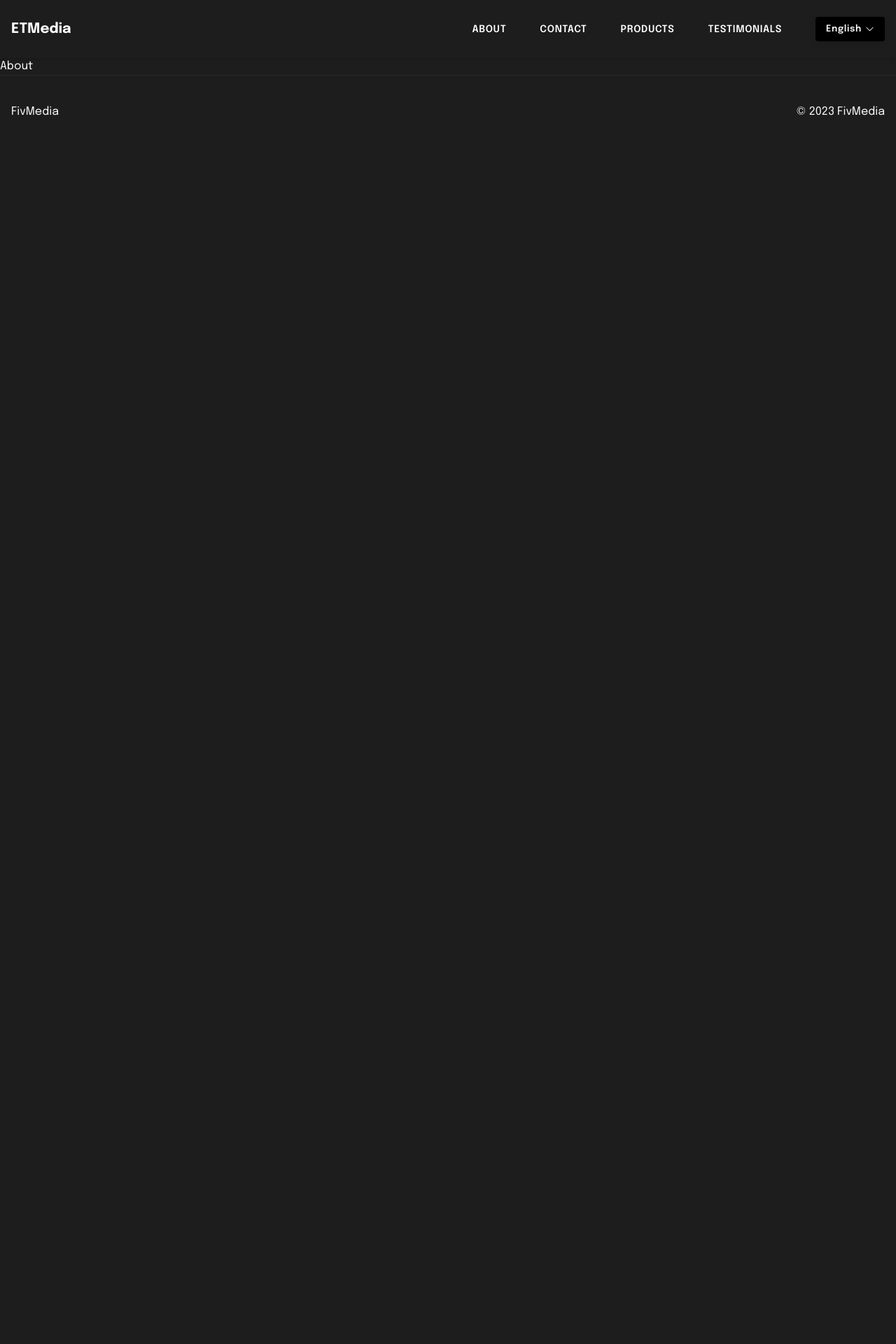
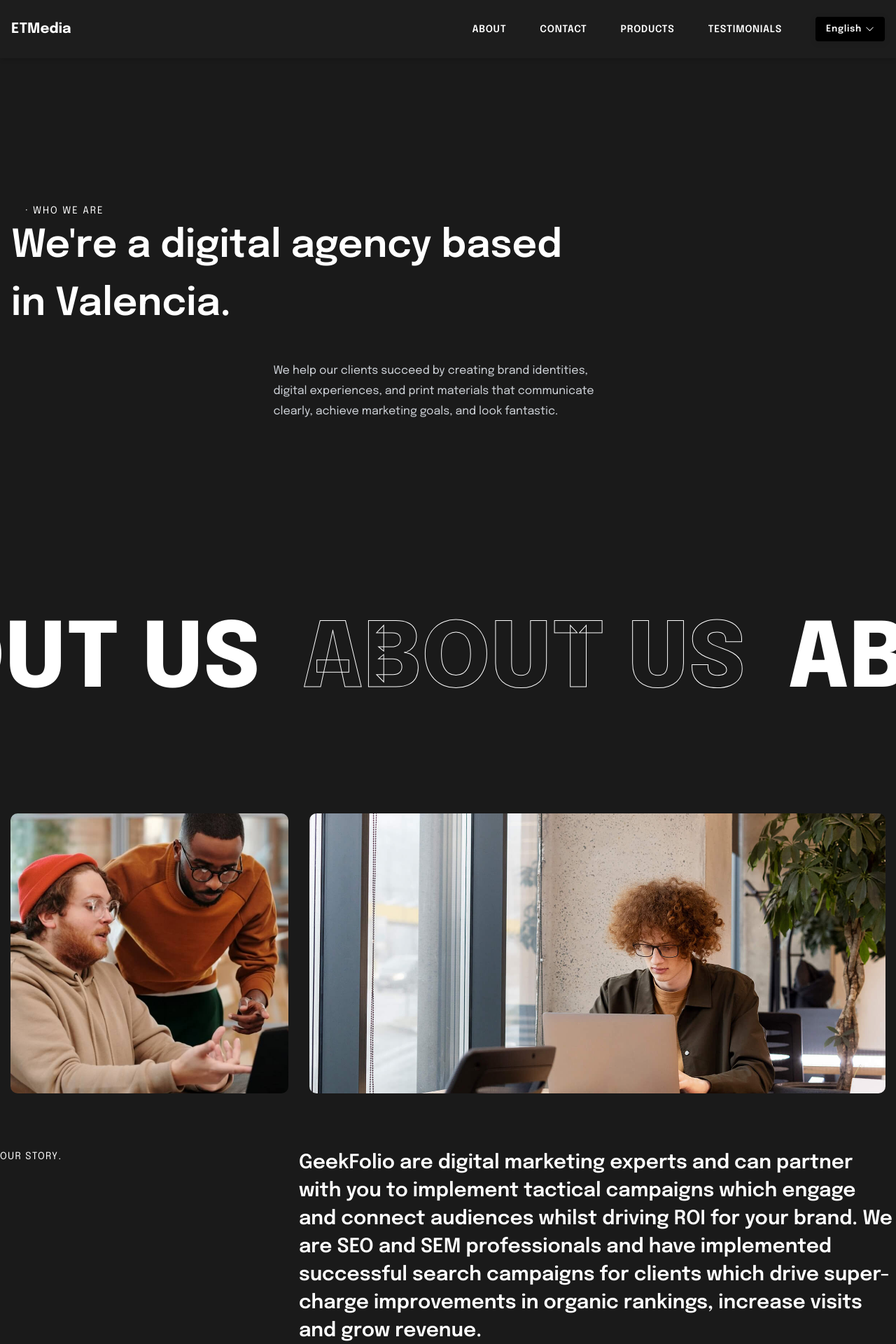
Before and after one commit to ahmetizgi84/fiv-media, a React (Vite) app: page /about in a window 1280 px wide. Shown: the top 1920 px of the page at 70% size. Before the commit the page ends 800 px from the top, so only its background shows below. Built offline with nearby package versions, Linux system fonts and the light colour scheme.

Commit message:
feat: about page added

```diff
--- a/src/components/Footer.tsx
+++ b/src/components/Footer.tsx
@@ -1,23 +1,12 @@
 const Footer = () => {
   return (
     <footer className="relative">
-      <div className="footer-container">
-        <div className="py-[40px] border-t px-4 border-t-white/[0.05] relative z-[7]">
-          <div className="max-w-7xl mx-auto">
-            <div className="flex flex-wrap justify-between">
-              <div className="col-lg-4">
-                <div className="logo">
-                  <a href="#">FivMedia</a>
-                </div>
-              </div>
-              <div className="col-lg-8">
-                <div className="copyright d-flex">
-                  <div className="ml-auto">
-                    <p className="fz-13">© 2023 FivMedia</p>
-                  </div>
-                </div>
-              </div>
-            </div>
+      <div className="py-[40px] border-t border-t-white/[0.05] relative z-[7]">
+        <div className="max-w-7xl mx-auto px-4">
+          <div className="flex flex-wrap justify-between">
+            <a href="#">FivMedia</a>
+
+            <p className="text-[13px]">© 2023 FivMedia</p>
           </div>
         </div>
       </div>
--- a/src/main.tsx
+++ b/src/main.tsx
@@ -11,6 +11,7 @@ import Home from './pages/Home';
 import MainLayout from './layouts/MainLayout';
 import Contact from './pages/Contact';
 import './locales/i18n';
+import About from './pages/About';
 
 const router = createBrowserRouter([
   {
@@ -23,7 +24,7 @@ const router = createBrowserRouter([
       },
       {
         path: '/about',
-        element: <div>About</div>
+        element: <About />
       },
       {
         path: '/contact',
--- /dev/null
+++ b/src/pages/About.tsx
@@ -0,0 +1,91 @@
+import Marquee from 'react-fast-marquee';
+
+const About = () => {
+  return (
+    <div className="bg-[#1a1a1a]">
+      <div className="max-w-7xl mx-auto px-4">
+        <header className="min-h-[60vh] relative overflow-hidden py-32">
+          <div className="mt-20">
+            <div>
+              <div>
+                <h6 className="relative pl-5 text-sm font-light uppercase tracking-[2px]">· Who We are</h6>
+                <h1 className="lg:text-[55px] text-[32px] font-semibold">
+                  We're a digital agency based <br /> in Valencia.
+                </h1>
+              </div>
+
+              <div className="w-[40%] mx-auto mt-10">
+                <div className="text">
+                  <p className="text-base font-light text-gray-300 m-0 leading-[1.8rem]">
+                    We help our clients succeed by creating brand identities, digital experiences, and print materials
+                    that communicate clearly, achieve marketing goals, and look fantastic.
+                  </p>
+                </div>
+              </div>
+            </div>
+          </div>
+        </header>
+      </div>
+
+      {/* 2nd */}
+      <div className="uppercase pb-0 py-[120px] relative">
+        <div className="relative flex">
+          <Marquee>
+            <div className="relative flex">
+              <div className="px-[30px]">
+                <h4 className="text-[10vw] font-extrabold whitespace-nowrap m-0">About Us</h4>
+              </div>
+              <div className="px-[30px]">
+                <h4 className="text-[10vw] font-extrabold whitespace-nowrap m-0 stroke">About Us</h4>
+              </div>
+              <div className="px-[30px]">
+                <h4 className="text-[10vw] font-extrabold whitespace-nowrap m-0">About Us</h4>
+              </div>
+              <div className="px-[30px]">
+                <h4 className="text-[10vw] font-extrabold whitespace-nowrap m-0 stroke">About Us</h4>
+              </div>
+              <div className="px-[30px]">
+                <h4 className="text-[10vw] font-extrabold whitespace-nowrap m-0">About Us</h4>
+              </div>
+            </div>
+          </Marquee>
+        </div>
+      </div>
+
+      {/* 3rd */}
+      <section className="py-[120px] bg-[#1a1a1a]">
+        <div className="max-w-7xl mx-auto">
+          <div className="flex flex-wrap">
+            <div className="flex-auto w-[33.3%] px-[15px]">
+              <div
+                className="h-[400px] bg-cover bg-center bg-[url('assets/sq1.jpeg')] bg-no-repeat rounded-[10px]"
+                data-background="assets/imgs/about/sq1.jpg"></div>
+            </div>
+            <div className="flex-auto w-[66.6%] px-[15px]">
+              <div
+                className="h-[400px] bg-cover bg-center bg-[url('assets/sq2.jpeg')] bg-no-repeat rounded-[10px]"
+                data-background="assets/imgs/about/sq2.jpg"></div>
+            </div>
+            <div className="flex-auto w-[33.3%]">
+              <div className="mt-[80px]">
+                <h6 className="text-sm font-light uppercase tracking-widest">Our Story.</h6>
+              </div>
+            </div>
+            <div className="flex-auto w-[66.6%]">
+              <div className="mt-[80px] ">
+                <h4 className="text-[28px] font-semibold leading-10">
+                  GeekFolio are digital marketing experts and can partner with you to implement tactical campaigns which
+                  engage and connect audiences whilst driving ROI for your brand. We are SEO and SEM professionals and
+                  have implemented successful search campaigns for clients which drive super-charge improvements in
+                  organic rankings, increase visits and grow revenue.
+                </h4>
+              </div>
+            </div>
+          </div>
+        </div>
+      </section>
+    </div>
+  );
+};
+
+export default About;
```
Also changed, not shown: src/assets/sq1.jpeg (added), src/assets/sq2.jpeg (added).
